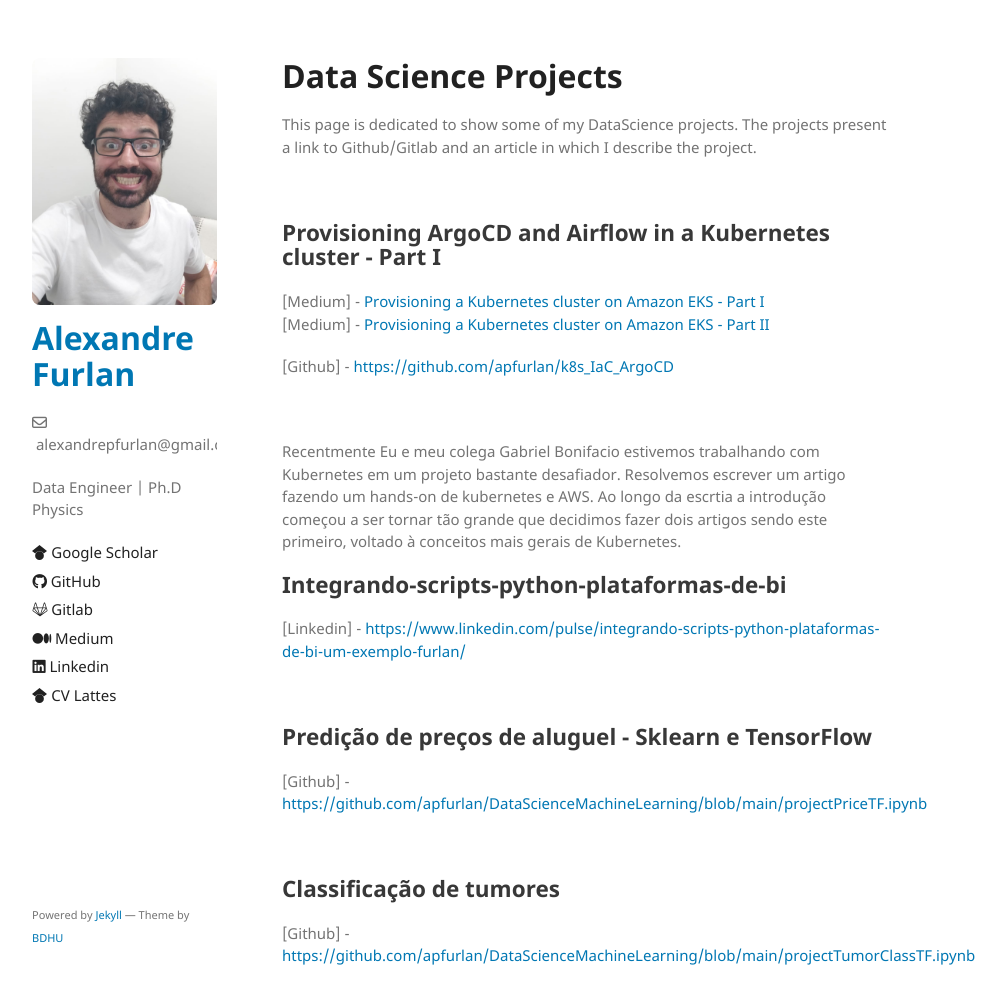
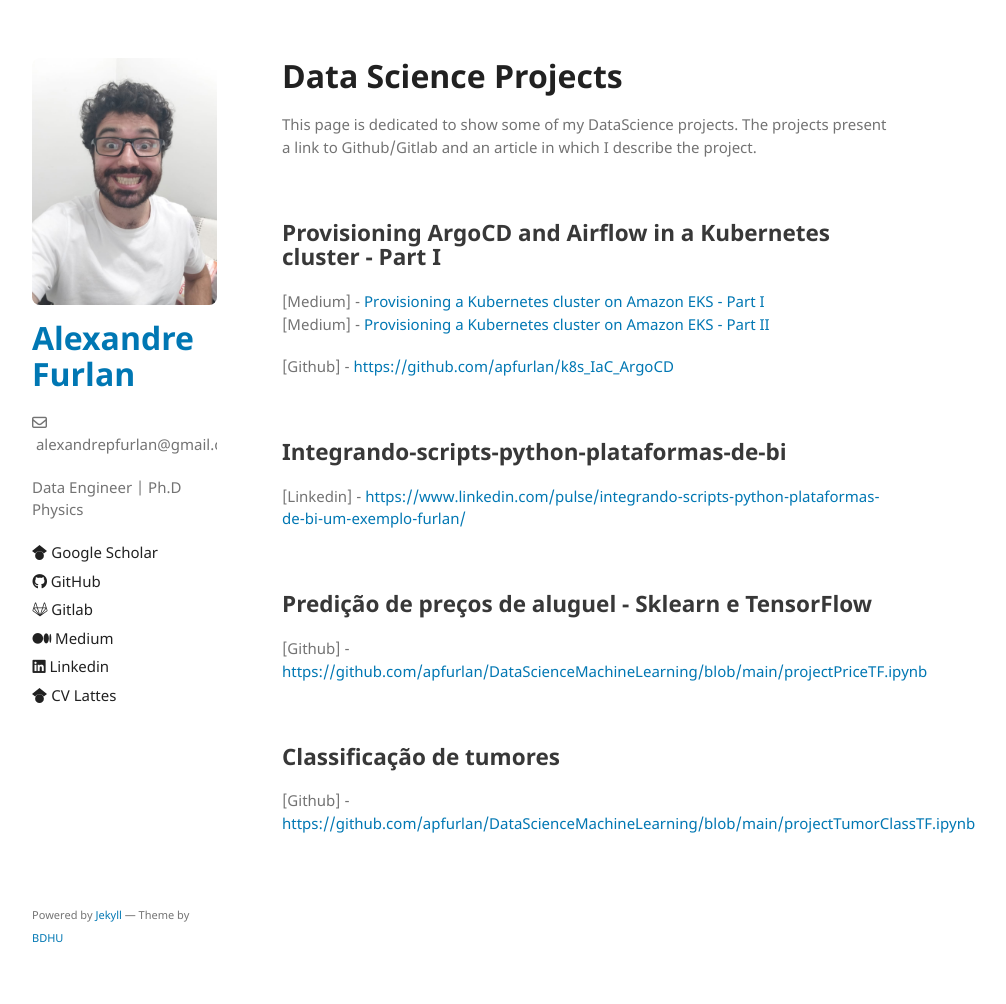
Before and after one commit to apfurlan/apfurlan.github.io, a Jekyll site: the page built from dts-pub-page.md, in a window 1280 px wide and 1017 px high. Shown: the top 1004 px of the window, without its empty margins (178-1184 px from the left). Built offline with Jekyll 4.4.1, drawn with Linux system fonts in a browser that asks for light colours; our own code applies the rules of GitHub Pages for plain Markdown files.

Commit message:
init commit

```diff
--- a/dts-pub-page.md
+++ b/dts-pub-page.md
@@ -19,11 +19,6 @@ and an article in which I describe the project.
 &nbsp;
 
 
-Recentmente Eu e meu colega Gabriel Bonifacio estivemos trabalhando
-com Kubernetes em um projeto bastante desafiador. Resolvemos escrever
-um artigo fazendo um hands-on de kubernetes e AWS. Ao longo da escrtia a introdução começou a ser tornar tão grande que decidimos fazer dois
-artigos sendo este primeiro, voltado à conceitos mais gerais de Kubernetes.
-
 ## Integrando-scripts-python-plataformas-de-bi
 
 [Linkedin] - [https://www.linkedin.com/pulse/integrando-scripts-python-plataformas-de-bi-um-exemplo-furlan/](https://www.linkedin.com/pulse/integrando-scripts-python-plataformas-de-bi-um-exemplo-furlan/)
```
